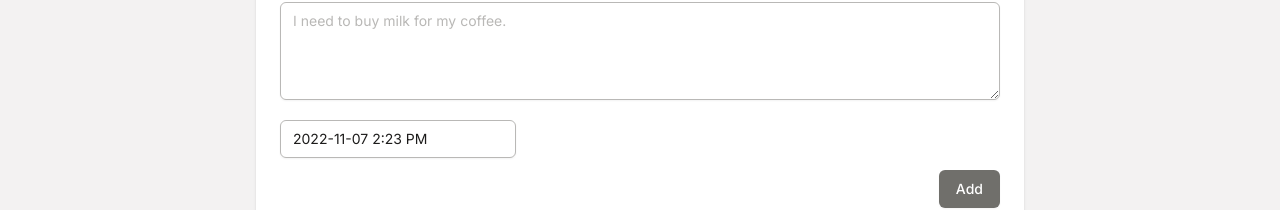
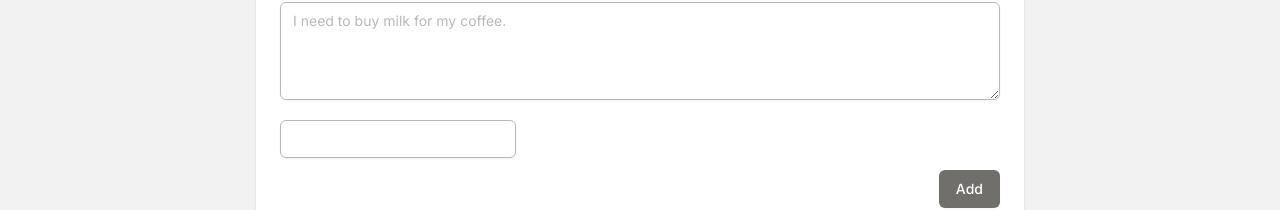
Before and after one commit to junepark202012/todo, a Next.js app: page / in a window 1280 px wide. Shown: the part 376-586 px from the top of the page. Built offline with nearby package versions, Linux system fonts and the light colour scheme.

Commit message:
Set up rhf controller

```diff
--- a/src/components/Form/Form.tsx
+++ b/src/components/Form/Form.tsx
@@ -4,7 +4,7 @@ import TextArea from "@/components/Form/atoms/TextArea";
 import SubmitButton from "@/components/Form/atoms/SubmitButton";
 import { useForm } from "react-hook-form";
 import { Todo } from "@/types";
-import DueDateController from "@/components/Form/atoms/DueDateController";
+import { DueDate } from "@/components/Form/atoms/DueDate";
 
 export type FormId = keyof Todo;
 
@@ -18,7 +18,7 @@ export default function Form() {
       <Title reactHookForm={reactHookForm} id="title" label="Title" />
       <TextArea reactHookForm={reactHookForm} id="details" label="Details" />
       {/*<div className="flex flex-col sm:flex-row">*/}
-      <DueDateController reactHookForm={reactHookForm} />
+      <DueDate reactHookForm={reactHookForm} />
       <SubmitButton text="Add" />
       {/*</div>*/}
     </FormContainer>
--- a/src/components/Form/atoms/DueDate.tsx
+++ b/src/components/Form/atoms/DueDate.tsx
@@ -1,24 +1,27 @@
 import DatePicker from "react-datepicker";
-import { useState } from "react";
 import styles from "@/components/Form/styles/form.module.css";
 import { classNames } from "@/utils/styles";
+import { Controller } from "react-hook-form";
+import { ReactHookForm } from "@/components/Form/Form";
 
-export function DueDate() {
-  const [dueDate, setDueDate] = useState(new Date());
+type DueDateProps = {
+  reactHookForm: ReactHookForm;
+};
 
+export function DueDate({ reactHookForm }: DueDateProps) {
   return (
+    <Controller
+      control={reactHookForm.control}
+      name="dueDate"
+      render={({ field: { onChange, onBlur, value, ref } }) => (
         <DatePicker
           dateFormat="yyyy-MM-dd h:mm aa"
-      selected={dueDate}
+          onChange={onChange}
+          selected={value}
           showTimeSelect
           timeCaption="time"
           timeFormat="HH:mm"
           timeIntervals={15}
-      onChange={(date) => {
-        if (date !== null) {
-          setDueDate(date);
-        }
-      }}
           className={classNames(
             "w-full sm:w-auto",
             styles.inputDefault,
@@ -33,5 +36,7 @@ export function DueDate() {
             },
           ]}
         />
+      )}
+    />
   );
 }
--- a/src/components/Form/atoms/DueDateController.tsx
+++ /dev/null
@@ -1,14 +0,0 @@
-import { Controller } from "react-hook-form";
-import { ReactHookForm } from "@/components/Form/Form";
-import { DueDate } from "@/components/Form/atoms/DueDate";
-
-type DueDateControllerProps = {
-  reactHookForm: ReactHookForm;
-};
-
-export default function DueDateController({
-  reactHookForm,
-}: DueDateControllerProps) {
-  const { control } = reactHookForm;
-  return <Controller name="dueDate" control={control} render={DueDate} />;
-}
```
Lines whose indentation alone changed are shown as unchanged.
